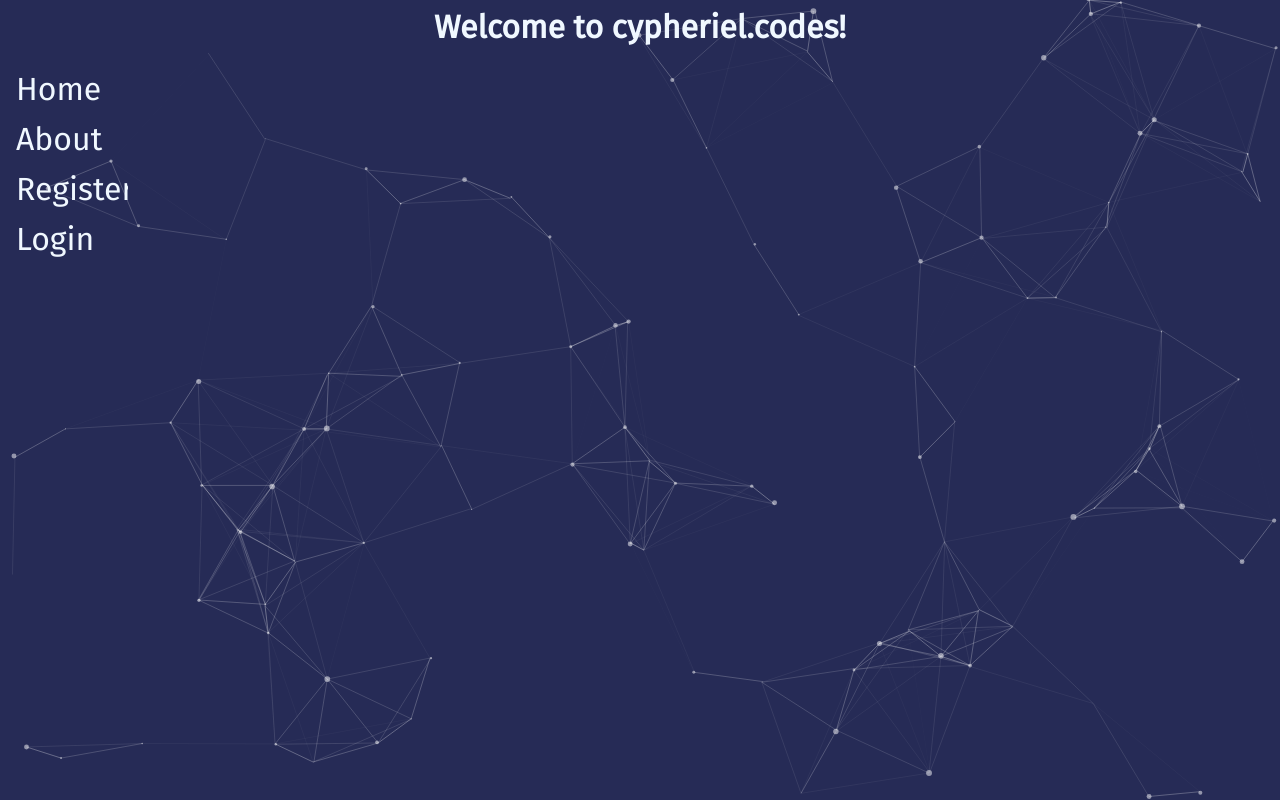
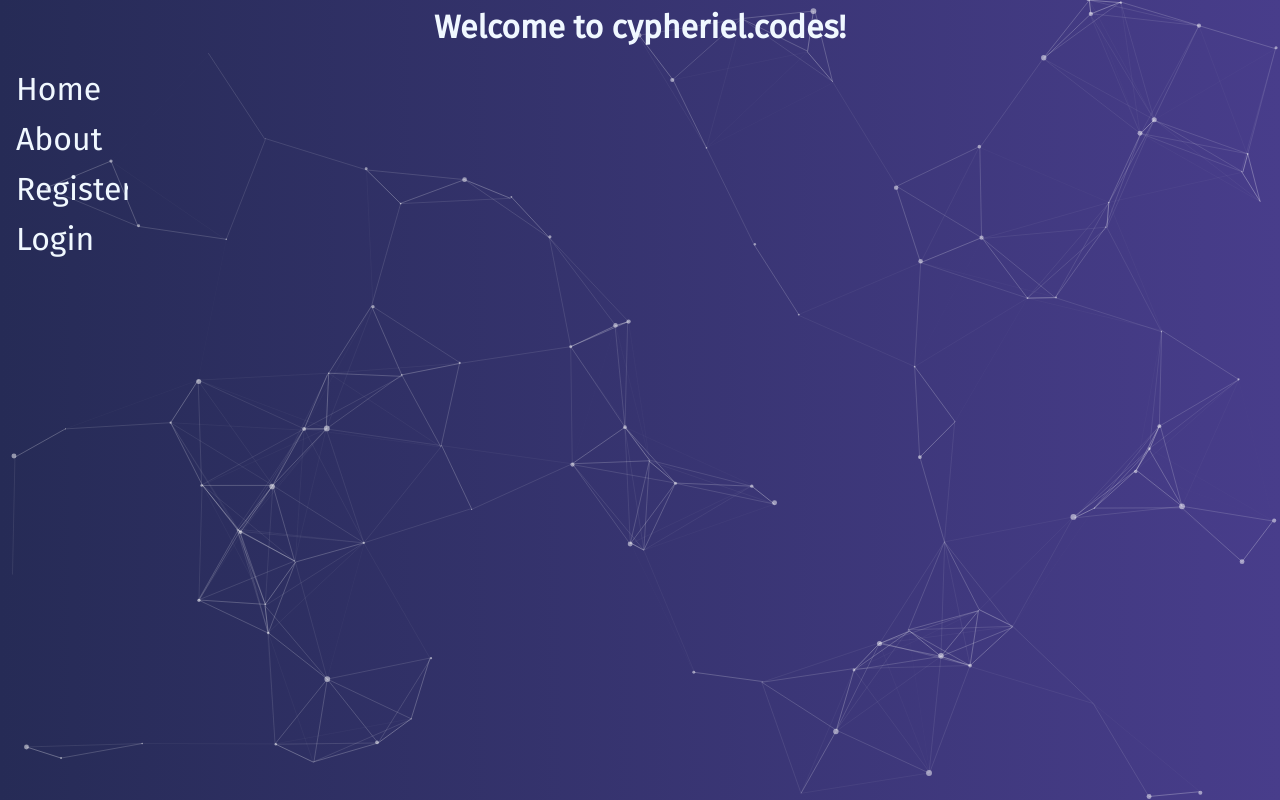
Before and after one commit to Cypheriel/cypheriel.codes, a Flask app: page / in a window 1280 px wide. Run offline with Flask 2, Linux system fonts and the light colour scheme.

Commit message:
Gradient

```diff
--- a/templates/base.html
+++ b/templates/base.html
@@ -54,6 +54,7 @@
 
             body {
                 background-color: #262b56;
+                background-image: linear-gradient(to right, #262b56, darkslateblue);
             }
 
             p, pre, h1, h2 {
```
